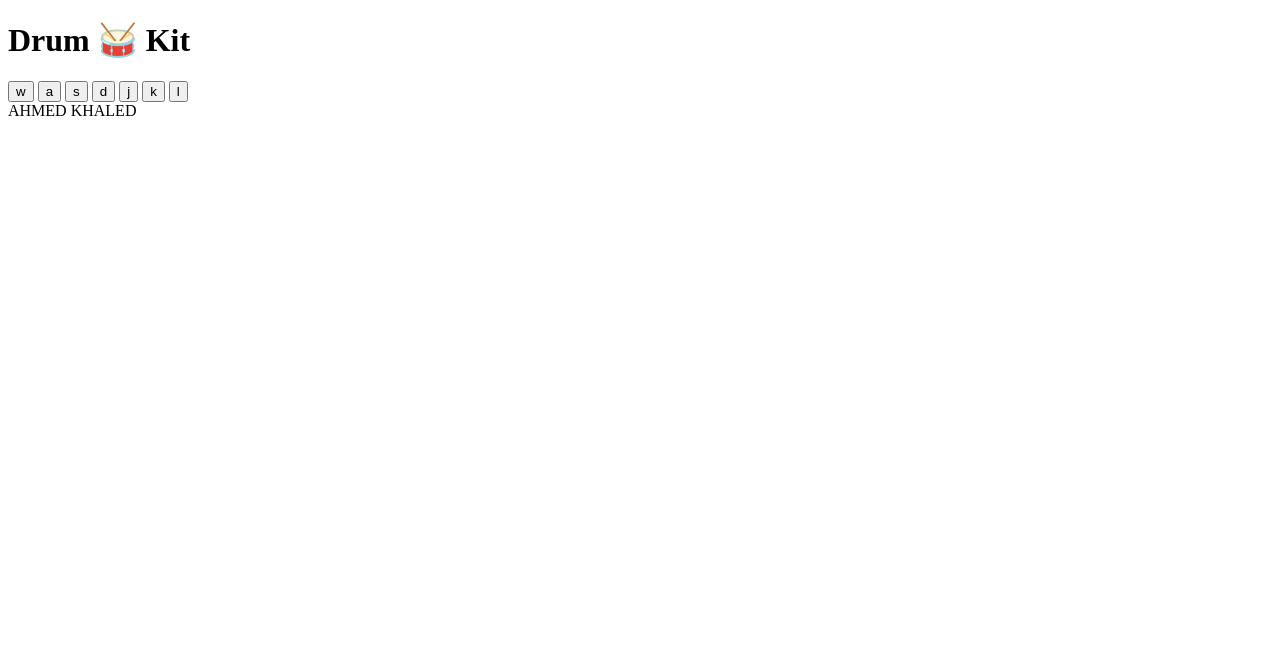
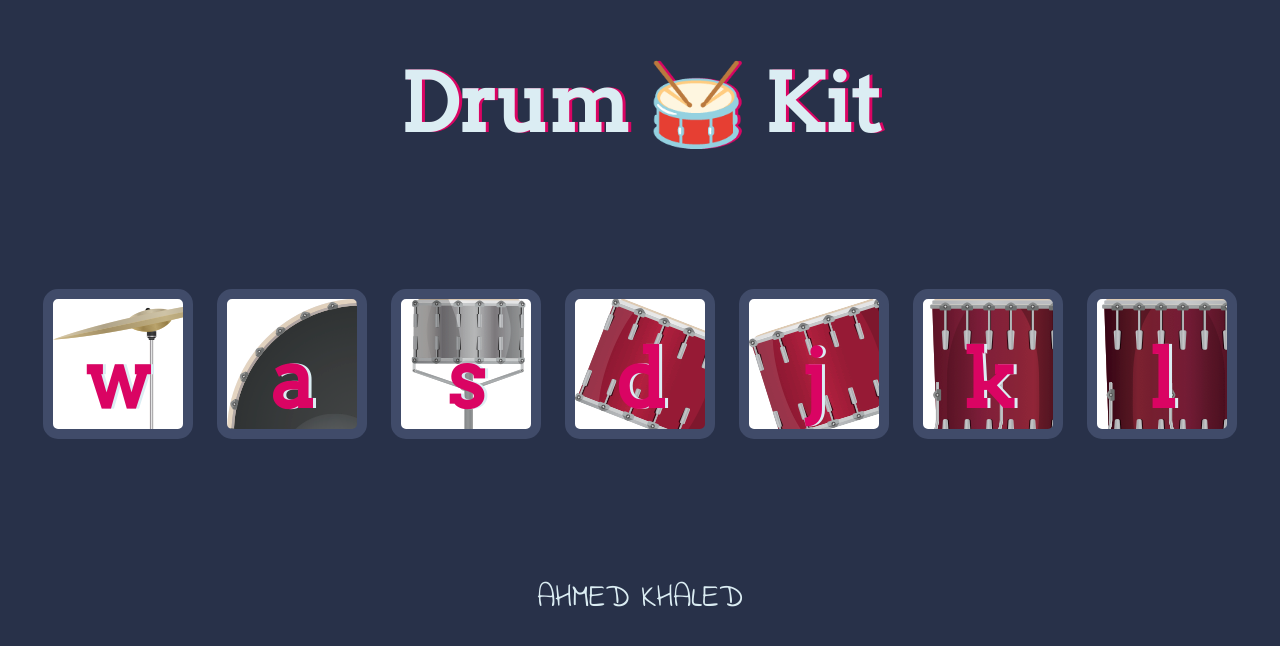
Before and after one commit to Ahmed-Khaled24/Drum-Kit, a plain HTML site: page index.html in a window 1280 px wide. Drawn offline with Linux system fonts and the light colour scheme.

Commit message:
fix: css stylesheet link

```diff
--- a/index.html
+++ b/index.html
@@ -4,10 +4,10 @@
   <head>
     <meta charset="utf-8">
     <title>Drum Kit</title>
-    <link rel="stylesheet" href="styles.css">
+    <link rel="stylesheet" href="style.css">
     <link href="https://fonts.googleapis.com/css?family=Arvo" rel="stylesheet">
     <link href="https://fonts.googleapis.com/css2?family=Indie+Flower&family=Lobster&display=swap" rel="stylesheet">
-    <link rel="icon" href="images/drum.png">
+    <link rel="icon" href="images/drum.png" type= "image/x-icon">
   </head>
 
   <body>
```
